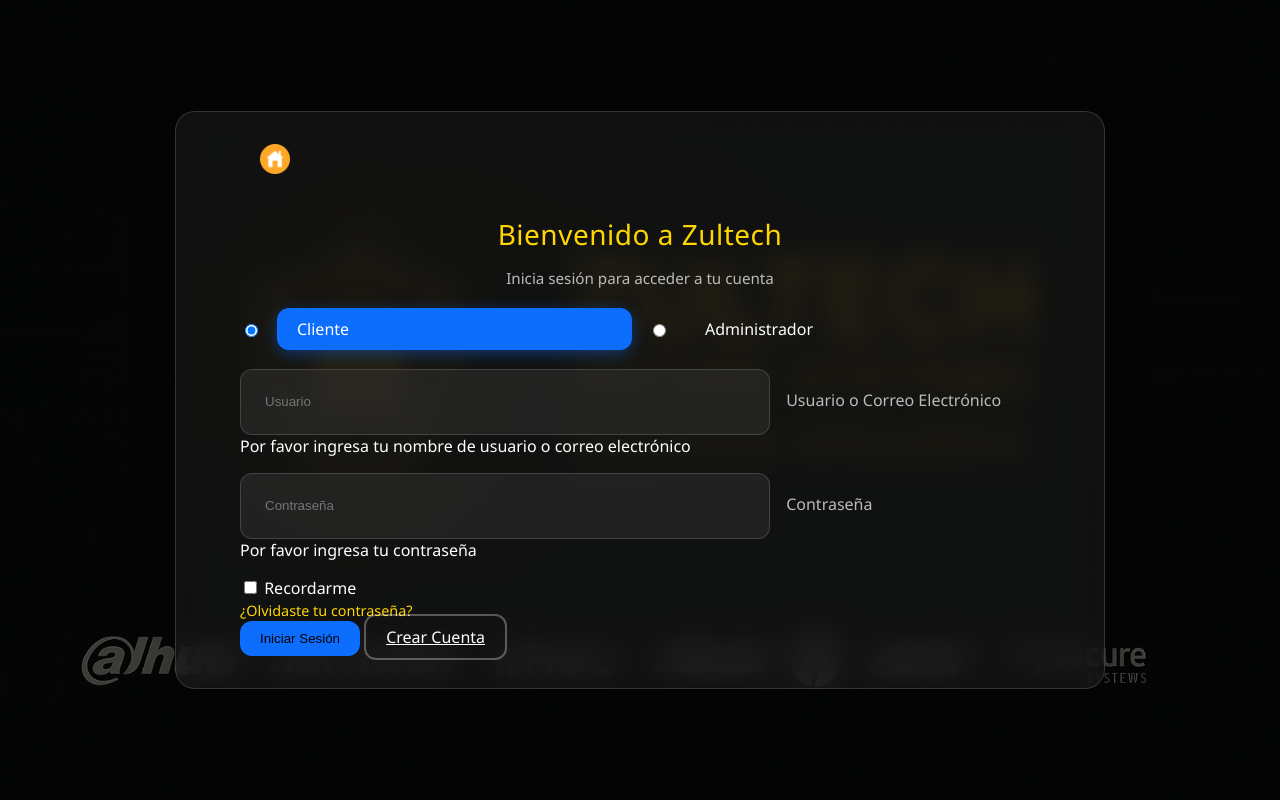
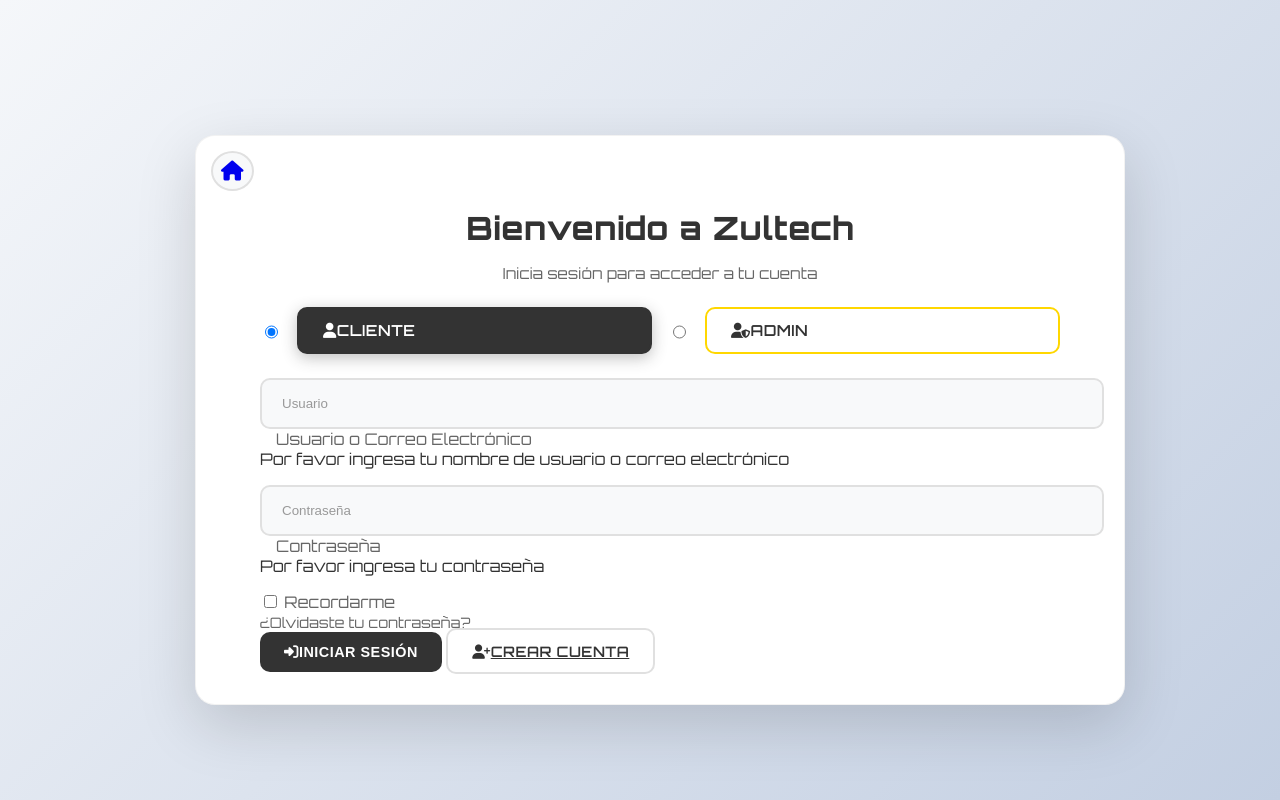
Before and after one commit to BigBossSpektrum/MyWebsite, a Django app: page /accounts/login/ in a window 1280 px wide. Run offline with Django 5.2, Linux system fonts and the light colour scheme.

Commit message:
feat: Update authentication URLs and enhance user experience across login, registration, and dashboard templates

```diff
--- a/Zultech_main/settings.py
+++ b/Zultech_main/settings.py
@@ -155,9 +155,9 @@
 DEFAULT_AUTO_FIELD = 'django.db.models.BigAutoField'
 
 # Authentication settings
-LOGIN_URL = 'login'
-LOGIN_REDIRECT_URL = 'home'
-LOGOUT_REDIRECT_URL = 'login'
+LOGIN_URL = 'login:login'
+LOGIN_REDIRECT_URL = 'Dashboard'
+LOGOUT_REDIRECT_URL = 'login:login'
 AUTH_USER_MODEL = 'app_login.CustomUser'
 
 # Media files
--- a/app_cart/views.py
+++ b/app_cart/views.py
@@ -42,6 +42,7 @@
     return render(request, 'products/cart.html', context)
 
 
+@login_required
 def add_to_cart(request, product_id):
     """
     CREATE - Añadir producto al carrito
--- a/app_login/templates/customer/dashboard.html
+++ b/app_login/templates/customer/dashboard.html
@@ -65,7 +65,7 @@
                     <p><strong>Email:</strong> {{ user.email }}</p>
                     <p><strong>Teléfono:</strong> {{ user.Telefono|default:"No especificado" }}</p>
                     <p><strong>Dirección:</strong> {{ user.Direccion|default:"No especificada" }}</p>
-                    <a href="{% url 'profile' %}" class="btn btn-warning mt-3">Editar Perfil</a>
+                    <a href="{% url 'login:profile' %}" class="btn btn-warning mt-3">Editar Perfil</a>
                 </div>
             </div>
         </div>
--- a/app_login/templates/login.html
+++ b/app_login/templates/login.html
@@ -5,13 +5,17 @@
     <meta charset="UTF-8">
     <meta name="viewport" content="width=device-width, initial-scale=1.0">
     <title>Iniciar Sesión - Zultech</title>
+    <link rel="preconnect" href="https://fonts.googleapis.com">
+    <link rel="preconnect" href="https://fonts.gstatic.com" crossorigin>
+    <link href="https://fonts.googleapis.com/css2?family=Orbitron:wght@400;600;800&display=swap" rel="stylesheet">
+    <link rel="stylesheet" href="https://cdnjs.cloudflare.com/ajax/libs/font-awesome/6.4.0/css/all.min.css">
     <link rel="stylesheet" href="{% static 'css/login.css' %}">
 </head>
 <body>
     <div class="login-container">
         <div class="login-card">
-            <a href="{% url 'Dashboard' %}" class="btn btn-link position-absolute top-0 start-0 m-3" title="Volver al inicio">
-                <img src="{% static 'img/home.png' %}" alt="Inicio" style="width: 30px; height: 30px;">
+            <a href="{% url 'login:user_home' %}" class="btn btn-link" title="Volver al inicio">
+                <i class="fas fa-home" style="font-size: 20px;"></i>
             </a>
             <div class="login-header">
                 <h3>Bienvenido a Zultech</h3>
@@ -36,7 +40,7 @@
 
                         <input type="radio" class="btn-check" name="user-role" id="admin-role" value="ADMIN">
                         <label class="btn btn-outline-warning" for="admin-role">
-                            <i class="fas fa-user-shield me-2"></i>Administrador
+                            <i class="fas fa-user-shield me-2"></i>Admin
                         </label>
                     </div>
                 </div>
@@ -79,7 +83,7 @@
                                 <button type="submit" class="btn btn-primary btn-lg" id="login-button">
                                     <i class="fas fa-sign-in-alt me-2"></i>Iniciar Sesión
                                 </button>
-                                <a href="{% url 'register' %}" class="btn btn-outline-secondary">
+                                <a href="{% url 'login:register' %}" class="btn btn-outline-secondary">
                                     <i class="fas fa-user-plus me-2"></i>Crear Cuenta
                                 </a>
                             </div>
--- a/app_login/urls.py
+++ b/app_login/urls.py
@@ -1,5 +1,7 @@
 from django.urls import path
 from . import views
+
+app_name = 'login'
 
 urlpatterns = [
     path('login/', views.login_view, name='login'),
--- a/app_login/views.py
+++ b/app_login/views.py
@@ -20,8 +20,8 @@
 def login_view(request):
     if request.user.is_authenticated:
         if request.user.is_admin():
-            return HttpResponseRedirect(reverse('admin_dashboard'))
-        return HttpResponseRedirect(reverse('customer_dashboard'))
+            return HttpResponseRedirect(reverse('login:admin_dashboard'))
+        return HttpResponseRedirect(reverse('login:customer_dashboard'))
 
     if request.method == 'POST':
         username = request.POST.get('username')
@@ -52,8 +52,8 @@
 
             # Redirección directa según el rol
             if user.is_admin():
-                return HttpResponseRedirect(reverse('admin_dashboard'))
-            return HttpResponseRedirect(reverse('customer_dashboard'))
+                return HttpResponseRedirect(reverse('login:admin_dashboard'))
+            return HttpResponseRedirect(reverse('login:customer_dashboard'))
         else:
             messages.error(request, 'Usuario o contraseña incorrectos')
 
@@ -61,7 +61,7 @@
 
 def register_view(request):
     if request.user.is_authenticated:
-        return HttpResponseRedirect(reverse('home'))
+        return HttpResponseRedirect(reverse('Dashboard'))
 
     if request.method == 'POST':
         form = CustomUserCreationForm(request.POST, request.FILES)
@@ -72,8 +72,8 @@
 
             # Redirección directa según el rol
             if user.is_admin():
-                return HttpResponseRedirect(reverse('admin_dashboard'))
-            return HttpResponseRedirect(reverse('customer_dashboard'))
+                return HttpResponseRedirect(reverse('login:admin_dashboard'))
+            return HttpResponseRedirect(reverse('login:customer_dashboard'))
     else:
         form = CustomUserCreationForm()
 
@@ -82,7 +82,7 @@
 def logout_view(request):
     logout(request)
     messages.info(request, 'Has cerrado sesión exitosamente.')
-    return HttpResponseRedirect(reverse('login'))
+    return HttpResponseRedirect(reverse('login:login'))
 
 @login_required
 def profile_view(request):
@@ -91,7 +91,7 @@
         if form.is_valid():
             form.save()
             messages.success(request, 'Perfil actualizado exitosamente.')
-            return HttpResponseRedirect(reverse('profile'))
+            return HttpResponseRedirect(reverse('login:profile'))
     else:
         form = CustomUserCreationForm(instance=request.user)
 
@@ -129,5 +129,5 @@
 @login_required
 def redirect_to_dashboard(request):
     if request.user.is_admin():
-        return HttpResponseRedirect(reverse('admin_dashboard'))
-    return HttpResponseRedirect(reverse('customer_dashboard'))
+        return HttpResponseRedirect(reverse('login:admin_dashboard'))
+    return HttpResponseRedirect(reverse('login:customer_dashboard'))
--- a/app_products/templates/products/product_detail.html
+++ b/app_products/templates/products/product_detail.html
@@ -258,6 +258,7 @@
 
                 <!-- Formulario de Agregar al Carrito -->
                 {% if product.stock > 0 and product.available %}
+                    {% if user.is_authenticated %}
                     <form method="post" action="{% url 'cart:add_to_cart' product.id %}">
                         {% csrf_token %}
                         <div class="quantity-selector">
@@ -273,6 +274,11 @@
                             <i class="fas fa-shopping-cart"></i> Agregar al Carrito
                         </button>
                     </form>
+                    {% else %}
+                    <a href="{% url 'login:login' %}?next={{ request.path }}" class="btn btn-warning btn-lg add-to-cart-btn">
+                        <i class="fas fa-sign-in-alt"></i> Inicia sesión para comprar
+                    </a>
+                    {% endif %}
                 {% else %}
                 <button class="btn btn-secondary btn-lg add-to-cart-btn" disabled>
                     <i class="fas fa-ban"></i> No Disponible
--- a/app_products/templates/products/product_list.html
+++ b/app_products/templates/products/product_list.html
@@ -80,6 +80,7 @@
 
                             <div class="product-actions">
                                 {% if product.stock > 0 %}
+                                    {% if user.is_authenticated %}
                                     <form method="post" action="{% url 'cart:add_to_cart' product.id %}" class="add-to-cart-form-horizontal">
                                         {% csrf_token %}
                                         <div class="quantity-add-group">
@@ -89,6 +90,11 @@
                                             </button>
                                         </div>
                                     </form>
+                                    {% else %}
+                                    <a href="{% url 'login:login' %}?next={{ request.path }}" class="btn btn-warning w-100 mb-2">
+                                        <i class="fas fa-sign-in-alt"></i> Inicia sesión para comprar
+                                    </a>
+                                    {% endif %}
                                 <a href="{% url 'products:product_detail' product.slug %}" class="btn btn-outline-primary w-100">
                                     <i class="fas fa-eye"></i> Ver Detalles
                                 </a>
--- a/static/css/login.css
+++ b/static/css/login.css
@@ -4,9 +4,9 @@
     margin: 0;
     padding: 0;
     overflow: hidden;
-    background-color: #121212;
-    color: #ffffff;
-    font-family: 'Segoe UI', Tahoma, Geneva, Verdana, sans-serif;
+    background: linear-gradient(135deg, #f5f7fa 0%, #c3cfe2 100%);
+    color: #333333;
+    font-family: 'Orbitron', 'Segoe UI', sans-serif;
 }
 
 .login-container {
@@ -15,89 +15,81 @@
     display: flex;
     align-items: center;
     justify-content: center;
-    background: url('../img/login-bg.png') center center / cover no-repeat;
     position: fixed;
     top: 0;
     left: 0;
     right: 0;
     bottom: 0;
-}
-
-.login-container::before {
-    content: '';
-    position: absolute;
-    top: 0;
-    left: 0;
-    right: 0;
-    bottom: 0;
-    background: rgba(0, 0, 0, 0.7);
-    z-index: 1;
+    padding: 20px;
 }
 
 .login-card {
     position: relative;
     z-index: 2;
-    background: rgba(26, 26, 26, 0.6);
-    backdrop-filter: blur(15px);
+    background: #ffffff;
     border-radius: 20px;
-    padding: 2rem 4rem;
+    padding: 2.5rem 3rem;
     width: 90%;
     max-width: 650px;
-    box-shadow: 0 10px 40px rgba(0, 0, 0, 0.3);
+    box-shadow: 0 20px 60px rgba(0, 0, 0, 0.15);
     max-height: 85vh;
     overflow: auto;
-    border: 1px solid rgba(255, 255, 255, 0.15);
+    border: 1px solid rgba(0, 0, 0, 0.05);
     transition: all 0.3s ease;
 }
 
 .login-header {
     text-align: center;
-    margin-bottom: 1.2rem;
+    margin-bottom: 1.5rem;
     padding-top: 0.5rem;
 }
 
 .login-header h3 {
-    color: #ffd700;
-    margin-bottom: 0.3rem;
-    font-size: 1.75rem;
-    font-weight: 500;
+    color: #333333;
+    margin-bottom: 0.5rem;
+    font-size: 2rem;
+    font-weight: 700;
     letter-spacing: 0.5px;
 }
 
 .login-header p {
-    margin-bottom: 0;
+    color: #666666;
+    font-size: 0.95rem;
 }
 
 .role-toggle {
     display: flex;
     gap: 1rem;
     justify-content: center;
-    margin-bottom: 1.2rem;
+    margin-bottom: 1.5rem;
 }
 
 .role-toggle .btn {
     flex: 1;
-    padding: 10px 20px;
-    border-radius: 12px;
+    padding: 12px 24px;
+    border-radius: 10px;
     border-width: 2px;
     transition: all 0.3s ease;
-    font-weight: 500;
+    font-weight: 600;
+    font-size: 0.95rem;
 }
 
 .role-toggle .btn:hover {
     transform: translateY(-2px);
-    box-shadow: 0 4px 12px rgba(0, 0, 0, 0.2);
+    box-shadow: 0 6px 20px rgba(0, 0, 0, 0.12);
 }
 
 .btn-check:checked + .btn-outline-primary {
-    background-color: #0d6efd;
+    background-color: #333333;
+    border-color: #333333;
     color: white;
-    box-shadow: 0 4px 15px rgba(13, 110, 253, 0.4);
+    box-shadow: 0 4px 15px rgba(51, 51, 51, 0.3);
 }
 
 .btn-check:checked + .btn-outline-warning {
     background-color: #ffd700;
-    color: black;
+    border-color: #ffd700;
+    color: #333333;
     box-shadow: 0 4px 15px rgba(255, 215, 0, 0.4);
 }
 
@@ -106,92 +98,128 @@
 }
 
 .form-floating input {
-    background-color: rgba(45, 45, 45, 0.6);
-    border: 1px solid rgba(255, 255, 255, 0.15);
-    color: white;
-    height: 2.5rem;
-    border-radius: 12px;
+    background-color: #f8f9fa;
+    border: 2px solid #e0e0e0;
+    color: #333333;
+    height: 1   rem;
+    border-radius: 10px;
     transition: all 0.3s ease;
-    width: 60%;
+    padding: 1rem 1rem;
 }
 
 /* Inputs específicos de username y password más anchos */
 #username,
 #password {
-    min-width: 50%;
-    padding: 0.75rem 1.5rem;
+    width: 100%;
+    padding: 1rem 1.25rem;
 }
 
 .form-floating label {
-    color: #bbb;
-    padding: 1rem 0.75rem;
+    color: #666666;
+    padding: 1rem 1rem;
+    font-weight: 500;
 }
 
 .form-floating input:focus {
-    background-color: rgba(45, 45, 45, 0.8);
-    color: white;
+    background-color: #ffffff;
+    color: #333333;
     border-color: #ffd700;
     box-shadow: 0 0 0 0.25rem rgba(255, 215, 0, 0.15);
     transform: translateY(-1px);
 }
 
+.form-floating input::placeholder {
+    color: #999999;
+}
+
 .forgot-password {
-    color: #ffd700;
+    color: #666666;
     text-decoration: none;
     transition: all 0.3s ease;
     font-size: 0.9rem;
+    font-weight: 500;
 }
 
 .forgot-password:hover {
-    color: #fff;
+    color: #ffd700;
     text-decoration: underline;
 }
 
 .btn {
-    border-radius: 12px;
+    border-radius: 10px;
     transition: all 0.3s ease;
-    font-weight: 500;
-    padding: 10px 20px;
+    font-weight: 600;
+    padding: 12px 24px;
+    text-transform: uppercase;
+    letter-spacing: 0.5px;
+    font-size: 0.9rem;
 }
 
 .btn:hover {
     transform: translateY(-2px);
-    box-shadow: 0 4px 12px rgba(0, 0, 0, 0.2);
+    box-shadow: 0 6px 20px rgba(0, 0, 0, 0.15);
 }
 
 .btn-primary {
-    background-color: #0d6efd;
+    background-color: #333333;
     border: none;
+    color: #ffffff;
 }
 
 .btn-primary:hover {
-    background-color: #0b5ed7;
+    background-color: #555555;
 }
 
 .btn-warning {
     background-color: #ffd700;
-    color: black;
+    color: #333333;
     border: none;
 }
 
 .btn-warning:hover {
-    background-color: #e6c200;
+    background-color: #ffed4e;
 }
 
 .btn-outline-secondary {
-    border: 2px solid rgba(255, 255, 255, 0.3);
-    color: white;
+    border: 2px solid #e0e0e0;
+    color: #333333;
+    background-color: transparent;
 }
 
 .btn-outline-secondary:hover {
-    background-color: rgba(255, 255, 255, 0.1);
-    border-color: rgba(255, 255, 255, 0.5);
-    color: white;
+    background-color: #f8f9fa;
+    border-color: #333333;
+    color: #333333;
+}
+
+.btn-outline-primary {
+    border: 2px solid #333333;
+    color: #333333;
+    background-color: transparent;
+}
+
+.btn-outline-primary:hover {
+    background-color: #333333;
+    border-color: #333333;
+    color: #ffffff;
+}
+
+.btn-outline-warning {
+    border: 2px solid #ffd700;
+    color: #333333;
+    background-color: transparent;
+}
+
+.btn-outline-warning:hover {
+    background-color: #ffd700;
+    border-color: #ffd700;
+    color: #333333;
 }
 
 .form-check-input {
     border-radius: 6px;
     transition: all 0.3s ease;
+    border: 2px solid #e0e0e0;
 }
 
 .form-check-input:checked {
@@ -199,15 +227,46 @@
     border-color: #ffd700;
 }
 
+.form-check-label {
+    color: #666666;
+    font-weight: 500;
+}
+
 .alert {
     border-radius: 12px;
     border: none;
-    backdrop-filter: blur(10px);
+    margin-bottom: 1.5rem;
 }
 
 .text-muted {
-    color: #bbb !important;
+    color: #666666 !important;
     font-size: 0.95rem;
+}
+
+/* Botón de volver al inicio */
+.btn-link {
+    position: absolute;
+    top: 15px;
+    left: 15px;
+    padding: 8px;
+    border-radius: 50%;
+    background-color: #f8f9fa;
+    border: 2px solid #e0e0e0;
+    transition: all 0.3s ease;
+}
+
+.btn-link:hover {
+    background-color: #ffd700;
+    border-color: #ffd700;
+    transform: scale(1.1);
+}
+
+.btn-link img {
+    filter: brightness(0.3);
+}
+
+.btn-link:hover img {
+    filter: brightness(0);
 }
 
 /* Responsive Design */
```
Also changed, not shown: app_login/templates/register.html (+7 -3 lines), templates/base.html (+6 -6 lines). Lines whose indentation alone changed are shown as unchanged.
